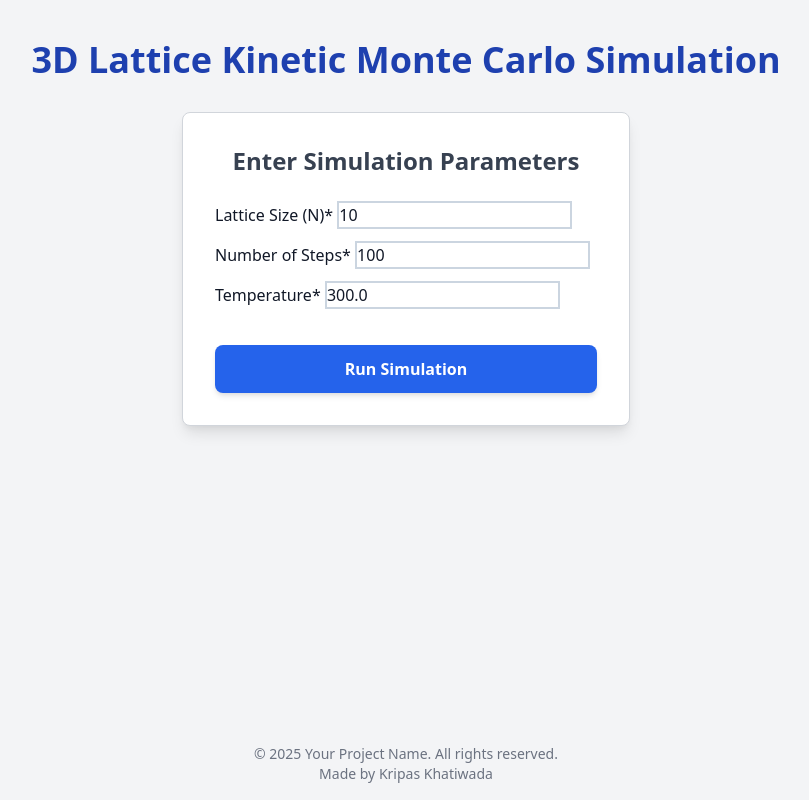
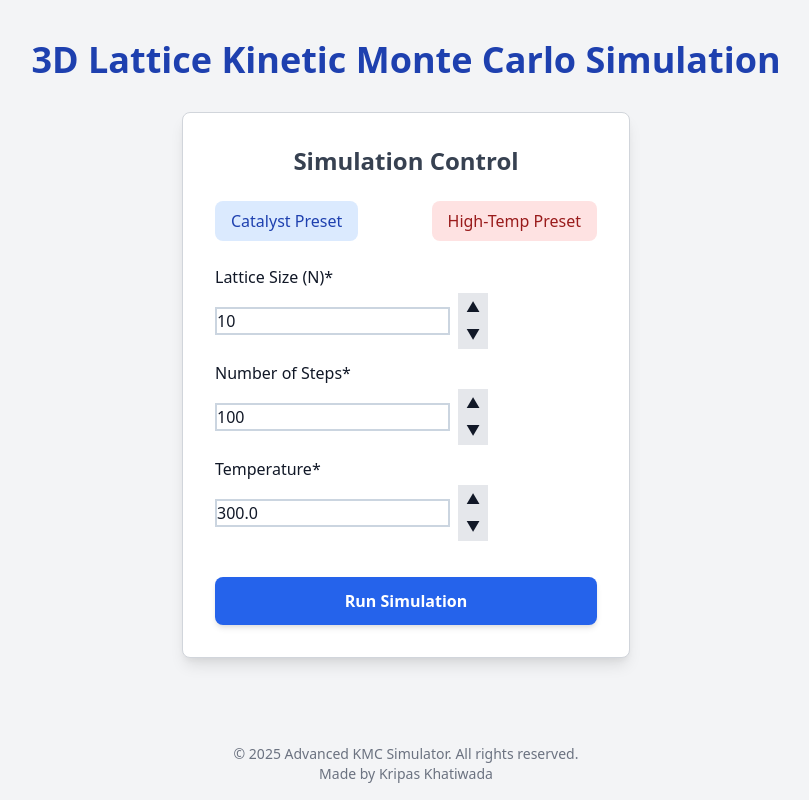
Before and after one commit to kripas1369/monte, a Django app: page / in a window 1280 px wide. Shown: the whole page, without its empty margins (234-1043 px from the left). Run offline with Django 5.2, Linux system fonts and the light colour scheme; some libraries are stand-ins or nearby versions.

Commit message:
updated new 1st version code

```diff
--- a/requirements.txt
+++ b/requirements.txt
@@ -1,3 +1,3 @@
 asgiref==3.8.1
-Django==5.2.1
+Django==4.2.11
 sqlparse==0.5.3
--- a/simulation/templates/simulation/index.html
+++ b/simulation/templates/simulation/index.html
@@ -18,17 +18,48 @@
             outline: none;
             box-shadow: 0 0 0 3px rgba(59, 130, 246, 0.5); /* subtle blue glow */
         }
+        .preset-btn {
+            transition: all 0.2s ease;
+        }
+        .preset-btn:hover {
+            transform: translateY(-1px);
+            box-shadow: 0 4px 6px rgba(0, 0, 0, 0.1);
+        }
+        #loading-spinner {
+            display: none;
+        }
     </style>
 </head>
 <body class="bg-gray-100 text-gray-900 min-h-screen flex flex-col">
     <div class="container mx-auto px-6 py-10 flex-grow">
         <h1 class="text-4xl font-extrabold mb-8 text-center text-blue-800">3D Lattice Kinetic Monte Carlo Simulation</h1>
-        {% comment %} <h1 class="text-4xl font-extrabold mb-8 text-center text-blue-800"> Made by kripas khatiwada</h1> {% endcomment %}
 
         <!-- Graph section: show plot on top -->
         {% if plot %}
         <div class="mb-10 bg-white p-6 rounded-lg shadow-lg border border-gray-300">
             {{ plot|safe }}
+        </div>
+        {% endif %}
+
+        <!-- Simulation Metrics Dashboard -->
+        {% if metrics %}
+        <div class="grid grid-cols-1 md:grid-cols-3 gap-4 mb-8">
+            <div class="bg-white p-4 rounded-lg shadow border border-blue-200">
+                <h3 class="font-bold text-blue-700 mb-2">System Parameters</h3>
+                <p><span class="font-semibold">Lattice:</span> {{ metrics.lattice_size }}³</p>
+                <p><span class="font-semibold">Steps:</span> {{ metrics.steps }}</p>
+                <p><span class="font-semibold">Temp:</span> {{ metrics.temperature }}K</p>
+            </div>
+            <div class="bg-white p-4 rounded-lg shadow border border-green-200">
+                <h3 class="font-bold text-green-700 mb-2">Coverage</h3>
+                <p><span class="font-semibold">Species A:</span> {{ metrics.coverage_A }}</p>
+                <p><span class="font-semibold">Species B:</span> {{ metrics.coverage_B }}</p>
+            </div>
+            <div class="bg-white p-4 rounded-lg shadow border border-purple-200">
+                <h3 class="font-bold text-purple-700 mb-2">Reactions</h3>
+                <p><span class="font-semibold">Events:</span> {{ metrics.reactions }}</p>
+                <p><span class="font-semibold">Time:</span> {{ metrics.execution_time }}</p>
+            </div>
         </div>
         {% endif %}
 
@@ -41,31 +72,104 @@
         </div>
         {% endif %}
 
-        <!-- Form section at the bottom -->
+        <!-- AI Explanation -->
+        {% if ai_explanation %}
+        <div class="bg-white shadow-md rounded p-6 mb-8">
+            <h2 class="text-xl font-semibold mb-4">Simulation Explanation</h2>
+            <p class="text-gray-700">{{ ai_explanation }}</p>
+        </div>
+        {% endif %}
+
+        <!-- Form section -->
         <div class="bg-white p-8 rounded-lg shadow-lg border border-gray-300 max-w-md mx-auto">
-            <h2 class="text-2xl font-semibold mb-6 text-center text-gray-700">Enter Simulation Parameters</h2>
-            <form method="POST" novalidate>
+            <h2 class="text-2xl font-semibold mb-6 text-center text-gray-700">Simulation Control</h2>
+
+            <!-- Preset Buttons -->
+            <div class="flex justify-between mb-6">
+                <button type="button" onclick="applyPreset('catalyst')"
+                    class="preset-btn bg-blue-100 text-blue-800 px-4 py-2 rounded-lg">
+                    Catalyst Preset
+                </button>
+                <button type="button" onclick="applyPreset('high-temp')"
+                    class="preset-btn bg-red-100 text-red-800 px-4 py-2 rounded-lg">
+                    High-Temp Preset
+                </button>
+            </div>
+
+            <form method="POST" novalidate id="simulation-form">
                 {% csrf_token %}
                 {{ form|crispy }}
 
-                <button type="submit"
-                    class="w-full mt-6 bg-blue-600 hover:bg-blue-700 text-white font-bold py-3 rounded-lg shadow-md transition-colors">
-                    Run Simulation
+                <button type="submit" id="submit-btn"
+                    class="w-full mt-6 bg-blue-600 hover:bg-blue-700 text-white font-bold py-3 rounded-lg shadow-md transition-colors relative">
+                    <span id="btn-text">Run Simulation</span>
+                    <span id="loading-spinner" class="absolute right-4">
+                        <svg class="animate-spin h-5 w-5 text-white" xmlns="http://www.w3.org/2000/svg" fill="none" viewBox="0 0 24 24">
+                            <circle class="opacity-25" cx="12" cy="12" r="10" stroke="currentColor" stroke-width="4"></circle>
+                            <path class="opacity-75" fill="currentColor" d="M4 12a8 8 0 018-8V0C5.373 0 0 5.373 0 12h4zm2 5.291A7.962 7.962 0 014 12H0c0 3.042 1.135 5.824 3 7.938l3-2.647z"></path>
+                        </svg>
+                    </span>
                 </button>
             </form>
         </div>
     </div>
 
+    <footer class="text-center py-4 text-gray-500 text-sm">
+        &copy; 2025 Advanced KMC Simulator. All rights reserved.
+        <p>Made by Kripas Khatiwada</p>
+    </footer>
 
-    <footer class="text-center py-4 text-gray-500 text-sm">
-        &copy; 2025 Your Project Name. All rights reserved.
-        <p>Made by Kripas Khatiwada </p>
-    </footer>
-    {% if ai_explanation %}
-<div class="bg-white shadow-md rounded p-6 mb-8">
-    <h2 class="text-xl font-semibold mb-4">Simulation Explanation</h2>
-    <p class="text-gray-700">{{ ai_explanation }}</p>
-</div>
-{% endif %}
+    <script>
+        // Apply parameter presets
+        function applyPreset(type) {
+            const form = document.getElementById('simulation-form');
+            if (type === 'catalyst') {
+                form.querySelector('#id_lattice_size').value = 20;
+                form.querySelector('#id_steps').value = 10000;
+                form.querySelector('#id_temperature').value = 300;
+            } else if (type === 'high-temp') {
+                form.querySelector('#id_lattice_size').value = 30;
+                form.querySelector('#id_steps').value = 5000;
+                form.querySelector('#id_temperature').value = 500;
+            }
+        }
+
+        // Show loading spinner during form submission
+        document.getElementById('simulation-form').addEventListener('submit', function() {
+            const btnText = document.getElementById('btn-text');
+            const spinner = document.getElementById('loading-spinner');
+
+            btnText.textContent = 'Running...';
+            spinner.style.display = 'inline-block';
+
+            // Disable button to prevent multiple submissions
+            this.querySelector('button[type="submit"]').disabled = true;
+        });
+
+        // Enhance number inputs with step controls
+        document.querySelectorAll('input[type="number"]').forEach(input => {
+            const wrapper = document.createElement('div');
+            wrapper.className = 'flex items-center mt-1';
+            input.parentNode.insertBefore(wrapper, input);
+            wrapper.appendChild(input);
+
+            // Add step buttons
+            const stepBtns = document.createElement('div');
+            stepBtns.className = 'flex flex-col ml-2';
+            wrapper.appendChild(stepBtns);
+
+            ['▲', '▼'].forEach((arrow, i) => {
+                const btn = document.createElement('button');
+                btn.type = 'button';
+                btn.textContent = arrow;
+                btn.className = 'px-2 py-1 bg-gray-200 hover:bg-gray-300 text-sm';
+                btn.onclick = () => {
+                    const step = parseFloat(input.step) || 1;
+                    input.value = parseFloat(input.value) + (i === 0 ? step : -step);
+                };
+                stepBtns.appendChild(btn);
+            });
+        });
+    </script>
 </body>
 </html>
--- a/simulation/views.py
+++ b/simulation/views.py
@@ -1,58 +1,113 @@
 import numpy as np
 import plotly.graph_objects as go
 from django.shortcuts import render
-from .forms import KMCSimulationForm
+from django.http import JsonResponse
+from plotly.subplots import make_subplots
+import time
+from .forms import KMCSimulationForm  # Make sure you have this form defined
 
 def generate_lattice(size):
+    """Create a 3D lattice of given size"""
     return np.zeros((size, size, size))
 
 def simulate_kmc(size, steps, temperature):
+    """Basic KMC simulation"""
     lattice = generate_lattice(size)
-    for _ in range(steps):
+    history = {'coverage': [], 'time_steps': []}
+
+    for step in range(steps):
+        # Random site selection
         x, y, z = np.random.randint(0, size, 3)
-        lattice[x][y][z] = 1
-    return lattice
 
-def plot_lattice(lattice):
-    coords = np.argwhere(lattice == 1)
-    fig = go.Figure(data=[go.Scatter3d(
-        x=coords[:, 0], y=coords[:, 1], z=coords[:, 2],
-        mode='markers',
-        marker=dict(size=3, color='blue')
-    )])
+        # Simple temperature-dependent probability
+        prob = 1 / (1 + np.exp(-temperature/100))
+
+        if lattice[x, y, z] == 0 and np.random.random() < prob:
+            lattice[x, y, z] = 1
+
+        # Record every 100 steps
+        if step % 100 == 0:
+            history['coverage'].append(np.sum(lattice == 1) / size**3)
+            history['time_steps'].append(step)
+
+    return lattice, history
+
+def plot_lattice(lattice, history):
+    """Create visualization"""
+    fig = make_subplots(rows=1, cols=2,
+                       specs=[[{'type': 'scatter3d'}, {'type': 'xy'}]],
+                       subplot_titles=('3D Lattice', 'Coverage Over Time'))
+
+    # 3D plot
+    occupied = np.argwhere(lattice == 1)
+    if len(occupied) > 0:
+        fig.add_trace(go.Scatter3d(
+            x=occupied[:, 0], y=occupied[:, 1], z=occupied[:, 2],
+            mode='markers',
+            marker=dict(size=3, color='blue', opacity=0.7),
+            name='Occupied Sites'
+        ), row=1, col=1)
+
+    # Coverage plot
+    if history['time_steps']:
+        fig.add_trace(go.Scatter(
+            x=history['time_steps'],
+            y=history['coverage'],
+            mode='lines+markers',
+            name='Coverage',
+            line=dict(color='green')
+        ), row=1, col=2)
+
     fig.update_layout(
-        title='KMC Lattice',
-        scene=dict(
-            xaxis_title='X',
-            yaxis_title='Y',
-            zaxis_title='Z',
-            aspectmode='cube'
-        )
+        height=500,
+        showlegend=True,
+        margin=dict(l=20, r=20, t=40, b=20)
     )
+
     return fig.to_html(full_html=False)
+
 def index(request):
     html_plot = None
     result_message = ""
+    metrics = {}
+
     if request.method == 'POST':
         form = KMCSimulationForm(request.POST)
         if form.is_valid():
-            size = form.cleaned_data['lattice_size']
-            steps = form.cleaned_data['steps']
-            temperature = form.cleaned_data['temperature']
-            lattice = simulate_kmc(size, steps, temperature)
-            html_plot = plot_lattice(lattice)
+            start_time = time.time()
 
-            # Simple "AI-style" interpretation
-            occupied_sites = np.sum(lattice)
-            total_sites = size**3
-            occupancy_pct = (occupied_sites / total_sites) * 100
+            try:
+                size = int(form.cleaned_data['lattice_size'])
+                steps = int(form.cleaned_data['steps'])
+                temperature = float(form.cleaned_data['temperature'])
 
-            result_message = (
-                f"Simulation completed: lattice size={size}, steps={steps}, temperature={temperature}°C.\n"
-                f"Occupied sites: {occupied_sites} out of {total_sites} ({occupancy_pct:.2f}%).\n"
-                f"The graph visualizes occupied sites in blue markers in the 3D lattice.\n"
-                f"Higher occupancy may indicate increased reaction or diffusion activity."
-            )
+                # Validate inputs
+                if size <= 0 or steps <= 0 or temperature < 0:
+                    raise ValueError("All values must be positive")
+
+                lattice, history = simulate_kmc(size, steps, temperature)
+                html_plot = plot_lattice(lattice, history)
+
+                execution_time = time.time() - start_time
+                occupied = np.sum(lattice == 1)
+                total_sites = size**3
+
+                result_message = (
+                    f"Simulation completed in {execution_time:.2f} seconds\n"
+                    f"Occupied sites: {occupied}/{total_sites} ({occupied/total_sites*100:.1f}%)\n"
+                    f"Final coverage: {history['coverage'][-1]*100:.1f}%"
+                )
+
+                metrics = {
+                    'time': f"{execution_time:.2f}s",
+                    'size': f"{size}×{size}×{size}",
+                    'steps': steps,
+                    'temperature': f"{temperature}K",
+                    'coverage': f"{history['coverage'][-1]*100:.1f}%"
+                }
+
+            except Exception as e:
+                result_message = f"Error: {str(e)}"
     else:
         form = KMCSimulationForm()
 
@@ -60,4 +115,5 @@ def index(request):
         'form': form,
         'plot': html_plot,
         'result': result_message,
+        'metrics': metrics
     })
```
